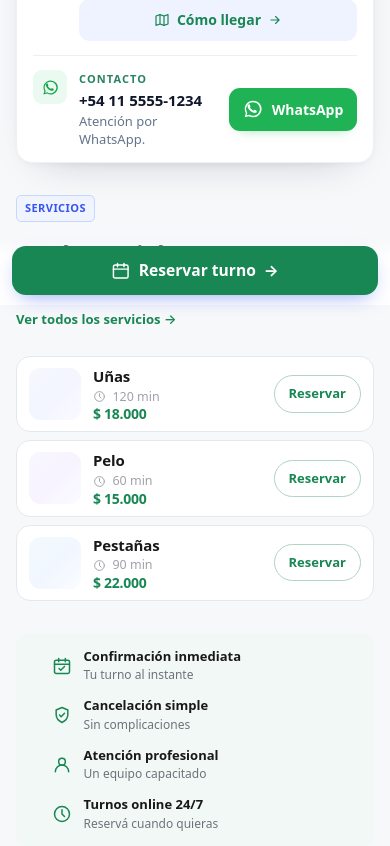
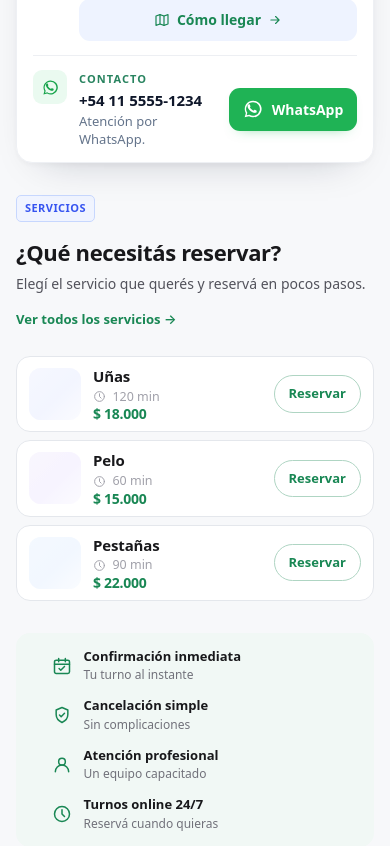
Before and after one commit to Jburaschi/Turnera, a Flask app: page /pepito in a window 390 px wide. Shown: the part 539-1385 px from the top of the page. Run offline with Flask 3, Linux system fonts and the light colour scheme; grey boxes labelled with a size stand in for pictures from a placeholder-image service; parts of the project's set-up code (start-up, migrations or seed data) failed here and were passed over; some libraries are stand-ins or nearby versions.

Commit message:
update diseño

```diff
--- a/app/static/mobile.css
+++ b/app/static/mobile.css
@@ -692,6 +692,8 @@
   /* Barra fija inferior con el CTA */
   .cp-mbar {
     display: block; position: fixed; left: 0; right: 0; bottom: 0; z-index: 90;
+    transform: translateY(110%); opacity: 0; pointer-events: none;
+    transition: transform .3s ease, opacity .25s ease;
     padding: 8px 12px calc(10px + env(safe-area-inset-bottom));
     background: linear-gradient(to top, #fff 72%, rgba(255,255,255,0));
   }
@@ -702,5 +704,6 @@
     box-shadow: 0 8px 20px -8px rgba(54, 84, 240, .55);
   }
   .cp-mbar-btn:hover, .cp-mbar-btn:focus { color: #fff; }
+  .cp-mbar--show { transform: none; opacity: 1; pointer-events: auto; }
   .cp-mbar-btn svg { width: clamp(18px, 5vw, 20px); height: clamp(18px, 5vw, 20px); }
 }
--- a/app/templates/company_page.html
+++ b/app/templates/company_page.html
@@ -24,7 +24,7 @@
           {% endif %}
 
           <div class="cp-hero-actions">
-            <a href="{{ url_for('public.booking_page', slug=company.slug) }}" class="cp-btn-primary">
+            <a href="{{ url_for('public.booking_page', slug=company.slug) }}" class="cp-btn-primary" data-hero-cta>
               <span class="m-only cp-btn-ico">{{ ic.icon('calendar', 20) }}</span>Reservar turno →
             </a>
             <a href="#servicios" class="cp-btn-ghost"><span class="m-only cp-btn-ico">{{ ic.icon('scissors', 20) }}</span>Ver servicios</a>
@@ -345,4 +345,15 @@
   updateNav();
 })();
 </script>
+<script>
+// Solo celular: la barra fija aparece cuando el botón "Reservar turno" del inicio sale de la pantalla
+(function () {
+  var bar = document.querySelector('.cp-mbar');
+  var cta = document.querySelector('[data-hero-cta]');
+  if (!bar || !cta || !('IntersectionObserver' in window)) return;
+  new IntersectionObserver(function (entries) {
+    bar.classList.toggle('cp-mbar--show', !entries[0].isIntersecting);
+  }).observe(cta);
+})();
+</script>
 {% endblock %}
```
